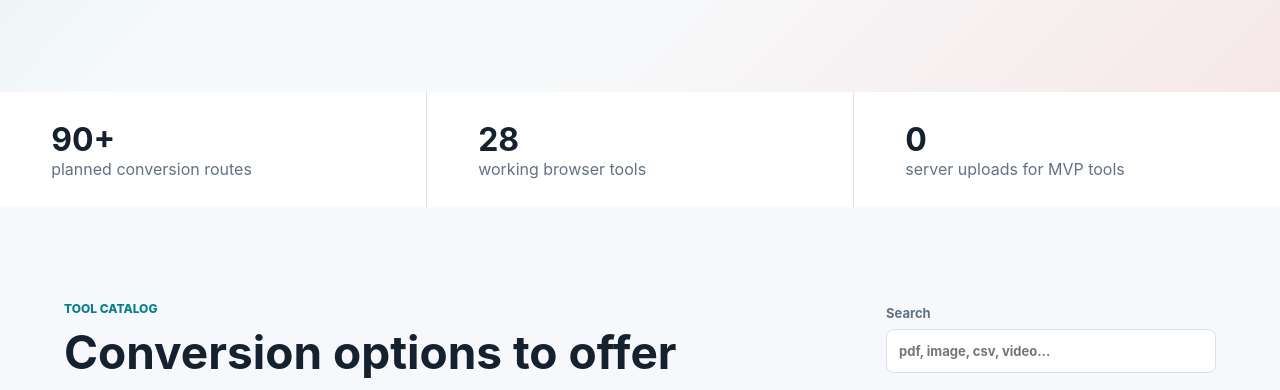
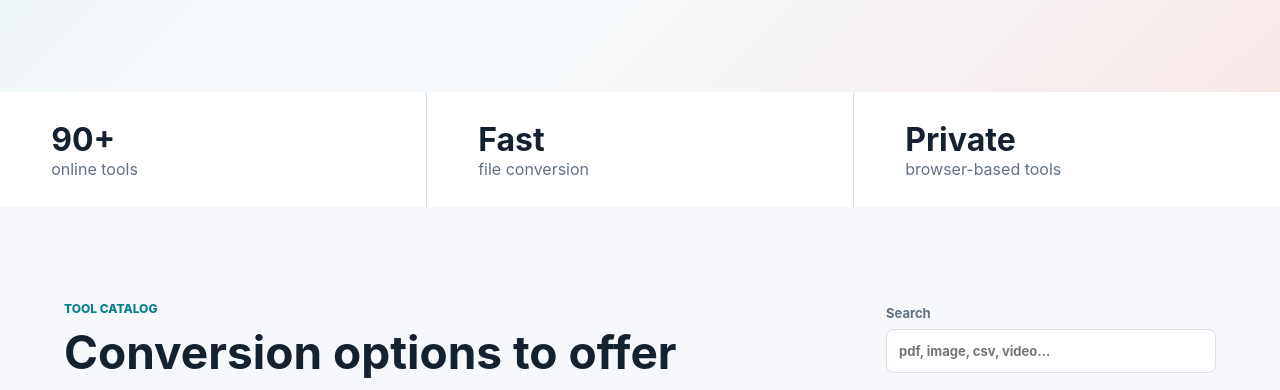
Before and after one commit to salmanahmedcr/formatnest, a plain HTML site: page index.html in a window 1280 px wide. Shown: the part 707-1097 px from the top of the page. Drawn offline with Linux system fonts and the light colour scheme; no server answers.

Commit message:
Polish homepage SEO copy

```diff
--- a/index.html
+++ b/index.html
@@ -6,7 +6,7 @@
     <title>FormatNest - Free Online File Converter and Image Editor</title>
     <meta name="description" content="FormatNest is a fast online file converter and image editor for PNG to JPG, JPG to PNG, WEBP, SVG, image to PDF, JSON, CSV, XML, text files, and more." />
     <meta name="robots" content="index, follow" />
-    <link rel="canonical" href="https://formatnest.com/" />
+    <link rel="canonical" href="https://formatnest.me/" />
     <meta property="og:title" content="FormatNest - Free Online File Converter" />
     <meta property="og:description" content="Convert images, PDFs, data files, currencies, units, and text formats online. Edit images, crop, erase, resize, and download in your browser." />
     <meta property="og:type" content="website" />
@@ -78,15 +78,15 @@
       <section class="metrics" aria-label="Website highlights">
         <div>
           <strong>90+</strong>
-          <span>planned conversion routes</span>
+          <span>online tools</span>
         </div>
         <div>
-          <strong>28</strong>
-          <span>working browser tools</span>
+          <strong>Fast</strong>
+          <span>file conversion</span>
         </div>
         <div>
-          <strong>0</strong>
-          <span>server uploads for MVP tools</span>
+          <strong>Private</strong>
+          <span>browser-based tools</span>
         </div>
       </section>
 
```
Also changed, not shown: 1 other file.
